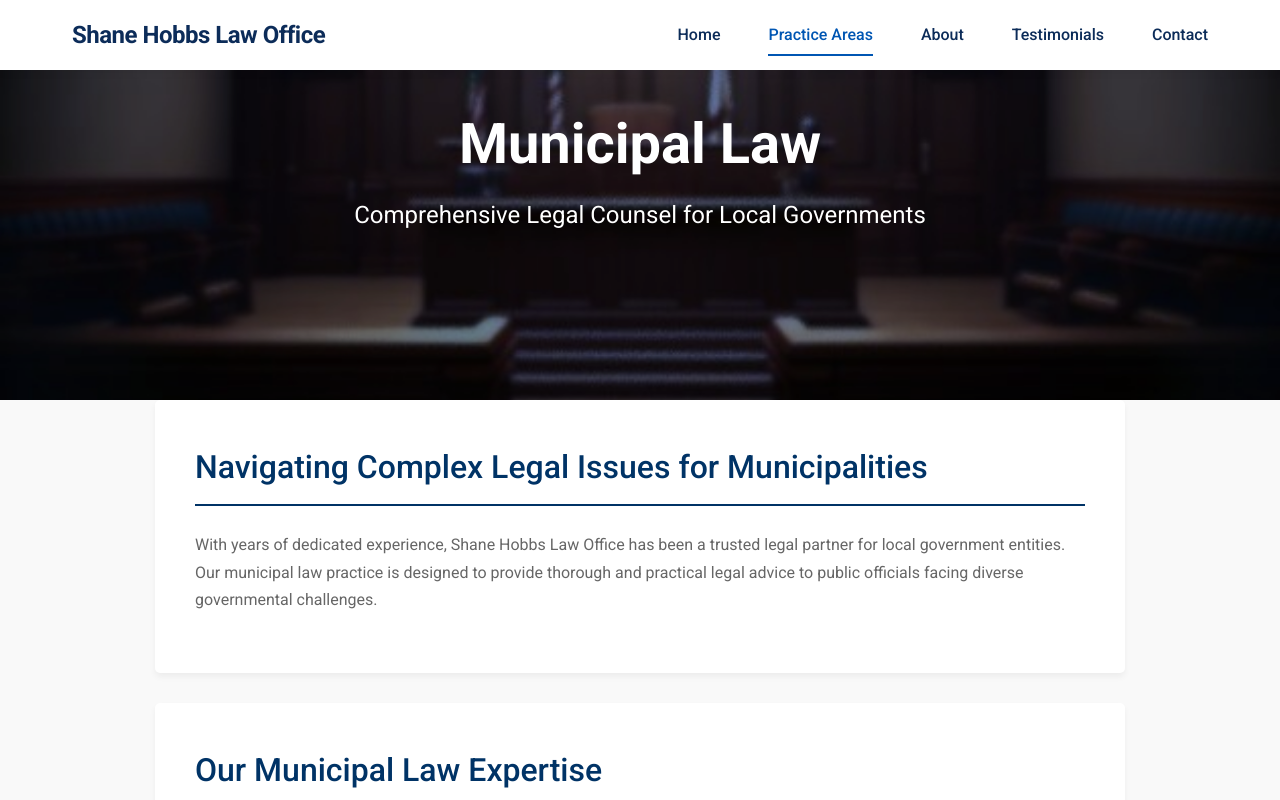
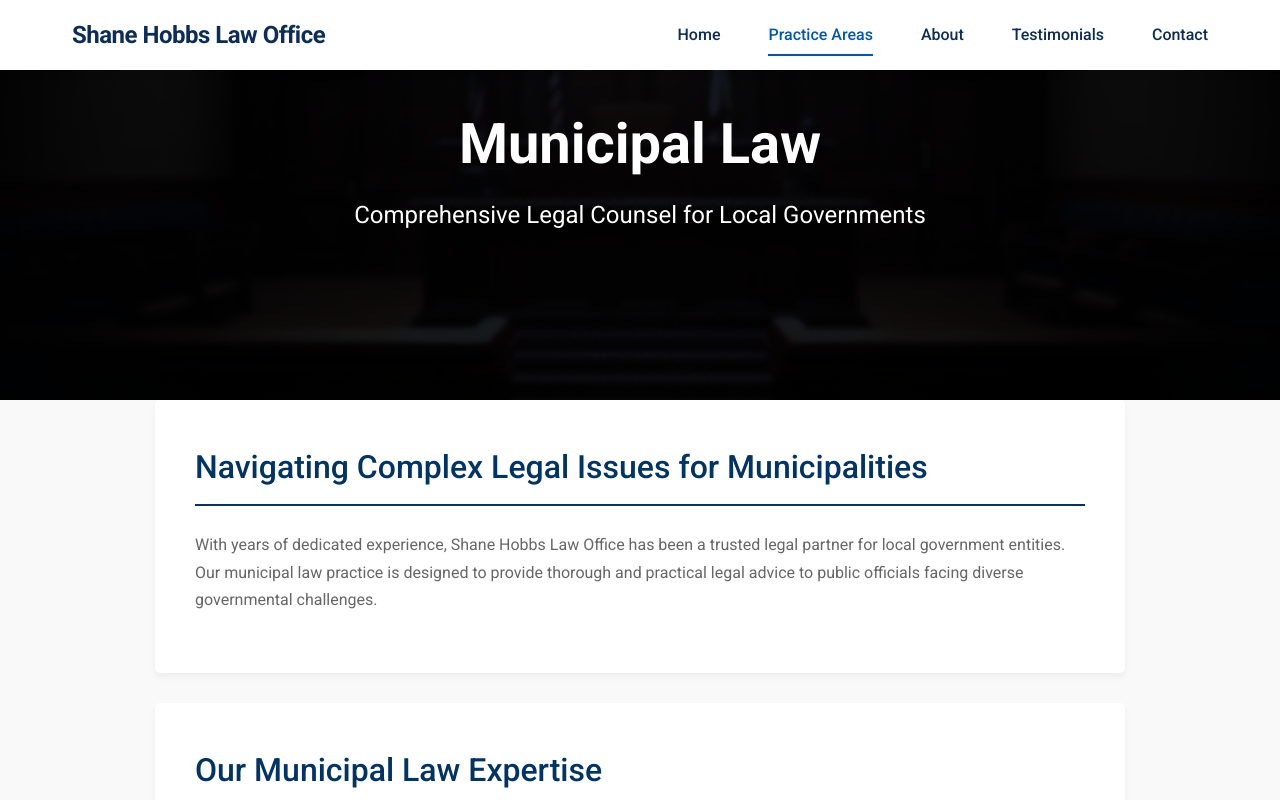
Before and after one commit to AndrewOchs/hobbs-law-website, a React (Vite) app: page /municipal-law in a window 1280 px wide. Shown: the top 800 px of the page. Built offline with nearby package versions, Linux system fonts and the light colour scheme.

Commit message:
page hero update

```diff
--- a/src/components/PageHero/PageHero.css
+++ b/src/components/PageHero/PageHero.css
@@ -19,7 +19,7 @@
   left: 0;
   width: 100%;
   height: 100%;
-    background-color: rgba(0, 0, 0, 0.3);
+  background-color: rgba(0, 0, 0, 0.5);
   z-index: 1;
 }
 
@@ -27,18 +27,28 @@
   position: relative;
   z-index: 10;
   max-width: 800px;
+  width: 100%;
   padding: 0 20px;
+  display: flex;
+  flex-direction: column;
+  align-items: center;
+  text-align: center;
 }
 
 .hero-content h1 {
   font-size: 3.5rem;
   margin-bottom: 20px;
   font-weight: 700;
+  text-align: center;
+  width: 100%;
 }
 
 .hero-content p {
   font-size: 1.5rem;
   margin-bottom: 40px;
+  text-align: center;
+  max-width: 700px;
+  width: 100%;
 }
 
 @media (max-width: 768px) {
--- a/src/components/PageHero/PageHero.jsx
+++ b/src/components/PageHero/PageHero.jsx
@@ -6,7 +6,7 @@ const PageHero = ({ title, subtitle, backgroundImage }) => {
     <section
       className="page-hero"
       style={{
-        backgroundImage: `url(${backgroundImage})`
+        backgroundImage: `linear-gradient(rgba(0, 0, 0, 0.7), rgba(0, 0, 0, 0.7)), url(${backgroundImage})`
       }}
     >
       <div className="hero-overlay"></div>
```
Lines whose indentation alone changed are shown as unchanged.
